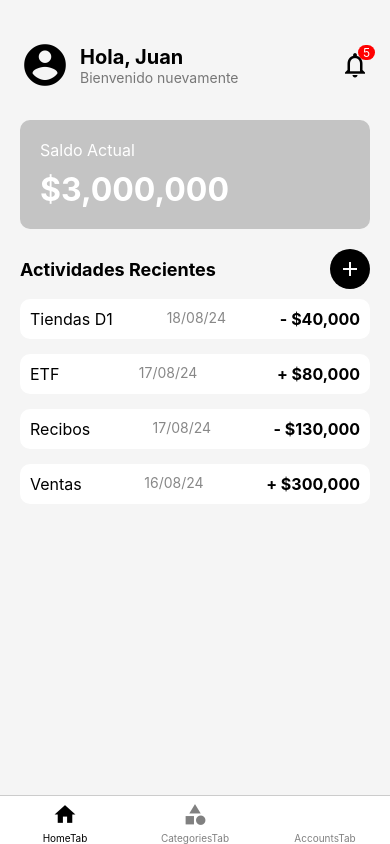
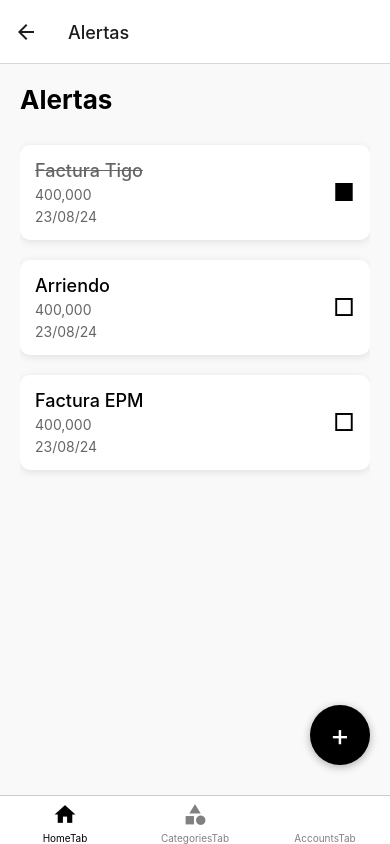
Before and after one commit to FerneyMontoya6/Money-Tracker, a React Native app: screen /AlertsScreen in a window 390 px wide. Built offline with nearby package versions, Linux system fonts and the light colour scheme.

Commit message:
alert screens created

```diff
--- a/App.js
+++ b/App.js
@@ -3,10 +3,13 @@ import { NavigationContainer } from "@react-navigation/native";
 import { createStackNavigator } from "@react-navigation/stack";
 import { createBottomTabNavigator } from "@react-navigation/bottom-tabs";
 import LandingScreen from "./screens/LandingScreen";
-import CategoryScreen from "./screens/CategoryScreen";
+import SpentCategoryScreen from "./screens/SpentCategoryScreen";
+import IncomeCategoryScreen from "./screens/IncomeCategoryScreen";
 import HomeScreen from "./screens/HomeScreen";
 import ActivityRegisterScreen from "./screens/ActivityRegisterScreen";
 import AccountsScreen from './screens/AccountsScreen'
+import CreateAlertScreen from './screens/CreateAlertScreen'
+import AlertsScreen from './screens/AlertsScreen'
 import { MaterialIcons } from "@expo/vector-icons";
 import { iconsNavigationBar } from "./utils/constants";
 
@@ -26,6 +29,16 @@ function HomeStackNavigator() {
         component={ActivityRegisterScreen}
         options={{ headerShown: false }}
       />
+      <Stack.Screen
+        name="AlertsScreen"
+        component={AlertsScreen}
+        options={{ headerShown: true, title: 'Alertas' }}
+      />
+      <Stack.Screen
+        name="CreateAlertScreen"
+        component={CreateAlertScreen}
+        options={{ headerShown: true, title: 'Crear Alerta' }}
+      />
     </Stack.Navigator>
   );
 }
@@ -39,13 +52,13 @@ function CategoriesStackNavigator() {
         options={{ headerShown: false }}
       />
       <Stack.Screen
-        name="CategoriesScreen"
-        component={CategoryScreen}
+        name="SpentCategoriesScreen"
+        component={SpentCategoryScreen}
         options={{ headerShown: false }}
       />
       <Stack.Screen
-        name="AccountsScreen"
-        component={AccountsScreen}
+        name="IncomeCategoriesScreen"
+        component={IncomeCategoryScreen}
         options={{ headerShown: false }}
       />
     </Stack.Navigator>
--- /dev/null
+++ b/screens/AlertsScreen.js
@@ -0,0 +1,119 @@
+import React, { useState } from 'react';
+import { View, Text, StyleSheet, TouchableOpacity, FlatList } from 'react-native';
+
+export default function AlertsScreen({ navigation }) {
+  const [alertas, setAlertas] = useState([
+    { id: '1', nombre: 'Factura Tigo', monto: '400,000', fecha: '23/08/24', completado: true },
+    { id: '2', nombre: 'Arriendo', monto: '400,000', fecha: '23/08/24', completado: false },
+    { id: '3', nombre: 'Factura EPM', monto: '400,000', fecha: '23/08/24', completado: false },
+  ]);
+
+  const toggleCompletado = (id) => {
+    setAlertas((prevAlertas) =>
+      prevAlertas.map((alerta) =>
+        alerta.id === id ? { ...alerta, completado: !alerta.completado } : alerta
+      )
+    );
+  };
+
+  return (
+    <View style={styles.container}>
+      <Text style={styles.headerText}>Alertas</Text>
+
+      <FlatList
+        data={alertas}
+        keyExtractor={(item) => item.id}
+        renderItem={({ item }) => (
+          <View style={styles.alertItem}>
+            <View style={styles.textContainer}>
+              <Text style={[styles.alertText, item.completado && styles.completedText]}>
+                {item.nombre}
+              </Text>
+              <Text style={styles.alertSubText}>{item.monto}</Text>
+              <Text style={styles.alertSubText}>{item.fecha}</Text>
+            </View>
+            <TouchableOpacity onPress={() => toggleCompletado(item.id)}>
+              <Text style={styles.checkbox}>{item.completado ? '■' : '□'}</Text>
+            </TouchableOpacity>
+          </View>
+        )}
+      />
+
+      <TouchableOpacity
+        style={styles.addButton}
+        onPress={() => navigation.navigate('CreateAlertScreen')}
+      >
+        <Text style={styles.addButtonText}>+</Text>
+      </TouchableOpacity>
+    </View>
+  );
+}
+
+const styles = StyleSheet.create({
+  container: {
+    flex: 1,
+    padding: 20,
+    backgroundColor: '#f9f9f9',
+  },
+  headerText: {
+    fontSize: 26,
+    fontWeight: 'bold',
+    marginBottom: 20,
+    color: '#000',
+  },
+  alertItem: {
+    flexDirection: 'row',
+    justifyContent: 'space-between',
+    alignItems: 'center',
+    backgroundColor: '#fff',
+    padding: 15,
+    borderRadius: 10,
+    shadowColor: '#000',
+    shadowOffset: { width: 0, height: 2 },
+    shadowOpacity: 0.1,
+    shadowRadius: 8,
+    elevation: 4,
+    marginVertical: 10,
+  },
+  textContainer: {
+    flex: 1,
+  },
+  alertText: {
+    fontSize: 18,
+    fontWeight: '500',
+    color: '#000',
+  },
+  completedText: {
+    textDecorationLine: 'line-through',
+    color: '#666',
+  },
+  alertSubText: {
+    fontSize: 14,
+    color: '#666',
+    marginTop: 5,
+  },
+  checkbox: {
+    fontSize: 24,
+    color: '#000',
+  },
+  addButton: {
+    backgroundColor: '#000',
+    borderRadius: 50,
+    width: 60,
+    height: 60,
+    justifyContent: 'center',
+    alignItems: 'center',
+    position: 'absolute',
+    bottom: 30,
+    right: 20,
+    shadowColor: '#000',
+    shadowOffset: { width: 0, height: 2 },
+    shadowOpacity: 0.3,
+    shadowRadius: 8,
+    elevation: 6,
+  },
+  addButtonText: {
+    color: '#fff',
+    fontSize: 30,
+  },
+});
--- /dev/null
+++ b/screens/CreateAlertScreen.js
@@ -0,0 +1,99 @@
+import React, { useState } from 'react';
+import { View, Text, TextInput, TouchableOpacity, StyleSheet, Platform } from 'react-native';
+import DateTimePicker from '@react-native-community/datetimepicker';
+
+export default function CreateAlertScreen({ navigation }) {
+  const [alertName, setAlertName] = useState('');
+  const [amount, setAmount] = useState('');
+  const [date, setDate] = useState(new Date());
+  const [showDatePicker, setShowDatePicker] = useState(false);
+
+  const showDatepicker = () => {
+    setShowDatePicker(true);
+  };
+
+  const onChange = (event, selectedDate) => {
+    const currentDate = selectedDate || date;
+    setShowDatePicker(Platform.OS === 'ios');
+    setDate(currentDate);
+  };
+
+  return (
+    <View style={stylesCrear.container}>
+      <Text style={stylesCrear.headerText}>Crear alerta</Text>
+
+      <Text>Nombre de la alerta</Text>
+      <TextInput
+        style={stylesCrear.input}
+        placeholder="Arriendo"
+        value={alertName}
+        onChangeText={setAlertName}
+      />
+
+      <Text>Monto</Text>
+      <TextInput
+        style={stylesCrear.input}
+        placeholder="$400.000"
+        keyboardType="numeric"
+        value={amount}
+        onChangeText={setAmount}
+      />
+
+      <Text>Fecha de recordatorio</Text>
+      <TouchableOpacity onPress={showDatepicker}>
+        <TextInput
+          style={stylesCrear.input}
+          placeholder="Selecciona una fecha"
+          value={date.toLocaleDateString()}
+          editable={false}
+        />
+      </TouchableOpacity>
+
+      {showDatePicker && (
+        <DateTimePicker
+          value={date}
+          mode="date"
+          display="default"
+          onChange={onChange}
+        />
+      )}
+
+      <TouchableOpacity
+        style={stylesCrear.cancelButton}
+        onPress={() => navigation.goBack()}
+      >
+        <Text style={stylesCrear.cancelButtonText}>Cancelar</Text>
+      </TouchableOpacity>
+    </View>
+  );
+}
+
+const stylesCrear = StyleSheet.create({
+  container: {
+    flex: 1,
+    padding: 20,
+  },
+  headerText: {
+    fontSize: 24,
+    fontWeight: 'bold',
+    marginBottom: 20,
+  },
+  input: {
+    borderColor: 'gray',
+    borderWidth: 1,
+    padding: 10,
+    marginVertical: 10,
+    borderRadius: 5,
+  },
+  cancelButton: {
+    padding: 10,
+    backgroundColor: 'black',
+    marginTop: 20,
+    borderRadius: 5,
+    justifyContent: 'center',
+    alignItems: 'center',
+  },
+  cancelButtonText: {
+    color: 'white',
+  },
+});
--- a/screens/HomeScreen.js
+++ b/screens/HomeScreen.js
@@ -19,7 +19,7 @@ export default function HomeScreen({ navigation }) {
             <Text style={styles.welcome}>Bienvenido nuevamente</Text>
           </View>
         </View>
-        <TouchableOpacity style={styles.notificationIcon}>
+        <TouchableOpacity style={styles.notificationIcon} onPress={() => navigation.navigate('AlertsScreen')} >
           <MaterialIcons name="notifications-none" size={30} color="#000" />
           <View style={styles.notificationBadge}>
             <Text style={styles.badgeText}>5</Text>
--- /dev/null
+++ b/screens/IncomeCategoryScreen.js
@@ -0,0 +1,103 @@
+import React, { useState } from 'react';
+import { View, Text, TouchableOpacity, StyleSheet } from 'react-native';
+
+export default function IncomeCategorySpeScreen({ navigation }) {
+  // Estado para almacenar las categorías seleccionadas
+  const [selectedCategories, setSelectedCategories] = useState([]);
+
+  // Función para manejar la selección de categorías
+  const handleCategoryPress = (category) => {
+    setSelectedCategories((prevSelected) =>
+      prevSelected.includes(category)
+        ? prevSelected.filter((item) => item !== category) // Deseleccionar
+        : [...prevSelected, category] // Seleccionar
+    );
+  };
+
+  return (
+    <View style={styles.container}>
+      <Text style={styles.title}>Selecciona tus categorías</Text>
+
+      <Text style={styles.secundatyTitle}>Categorías de ingreso</Text>
+
+      <View style={styles.categoriesContainer}>
+        {['Salario', 'Ventas', 'Intereses', 'Freelancing'].map((category) => (
+          <TouchableOpacity
+            key={category}
+            style={[
+              styles.category,
+              selectedCategories.includes(category) && styles.selectedCategory,
+            ]}
+            onPress={() => handleCategoryPress(category)}
+          >
+            <Text
+              style={[
+                styles.categoryText,
+                selectedCategories.includes(category) && styles.selectedCategoryText,
+              ]}
+            >
+              {category}
+            </Text>
+          </TouchableOpacity>
+        ))}
+      </View>
+
+      <TouchableOpacity
+        style={styles.button}
+        onPress={() => navigation.navigate('HomeScreen')}
+      >
+        <Text style={styles.buttonText}>Siguiente</Text>
+      </TouchableOpacity>
+    </View>
+  );
+}
+
+const styles = StyleSheet.create({
+  container: {
+    flex: 1,
+    justifyContent: 'center',
+    padding: 20,
+    paddingTop: 5,
+    backgroundColor: '#fff',
+  },
+  title: {
+    fontSize: 36,
+    fontWeight: 'bold',
+    marginBottom: 70,
+  },
+  secundatyTitle: {
+    fontSize: 20,
+    fontWeight: 'bold',
+    marginBottom: 20,
+  },
+  categoriesContainer: {
+    marginBottom: 40,
+  },
+  category: {
+    backgroundColor: '#f5f5f5',
+    padding: 15,
+    borderRadius: 8,
+    marginBottom: 10,
+  },
+  selectedCategory: {
+    backgroundColor: '#000', // Color cuando la categoría está seleccionada
+  },
+  categoryText: {
+    fontSize: 16,
+    textAlign: 'center',
+  },
+  selectedCategoryText: {
+    color: '#fff', // Cambiar el color del texto cuando la categoría está seleccionada
+  },
+  button: {
+    backgroundColor: '#000',
+    padding: 15,
+    borderRadius: 8,
+  },
+  buttonText: {
+    color: '#fff',
+    textAlign: 'center',
+    fontSize: 16,
+    fontWeight: 'bold',
+  },
+});
--- a/screens/LandingScreen.js
+++ b/screens/LandingScreen.js
@@ -23,7 +23,7 @@ export default function LandingScreen({ navigation }) {
       <CustomTextInput label="Nombre" placeholder="Escribe tu nombre" />
       <TouchableOpacity
         style={styles.button}
-        onPress={() => navigation.navigate("CategoriesScreen")}
+        onPress={() => navigation.navigate("SpentCategoriesScreen")}
       >
         <Text style={styles.buttonText}>Siguiente</Text>
       </TouchableOpacity>
--- a/screens/CategoryScreen.js
+++ b/screens/SpentCategoryScreen.js
@@ -1,10 +1,12 @@
 import React from 'react';
 import { View, Text, TouchableOpacity, StyleSheet } from 'react-native';
 
-export default function CategoryScreen({ navigation }) {
+export default function SpentCategorySpeScreen({ navigation }) {
   return (
     <View style={styles.container}>
       <Text style={styles.title}>Selecciona tus categorías</Text>
+
+      <Text style={styles.secundatyTitle}>Categorías de gasto</Text>
 
       <View style={styles.categoriesContainer}>
         {['Entretenimiento', 'Salud', 'Fitness', 'Comida'].map((category) => (
@@ -16,7 +18,7 @@ export default function CategoryScreen({ navigation }) {
 
       <TouchableOpacity
         style={styles.button}
-        onPress={() => navigation.navigate('Home')}
+        onPress={() => navigation.navigate('IncomeCategoriesScreen')}
       >
         <Text style={styles.buttonText}>Siguiente</Text>
       </TouchableOpacity>
@@ -29,10 +31,16 @@ const styles = StyleSheet.create({
     flex: 1,
     justifyContent: 'center',
     padding: 20,
+    paddingTop: 5,
     backgroundColor: '#fff',
   },
   title: {
-    fontSize: 24,
+    fontSize: 36,
+    fontWeight: 'bold',
+    marginBottom: 70,
+  },
+  secundatyTitle: {
+    fontSize: 20,
     fontWeight: 'bold',
     marginBottom: 20,
   },
@@ -47,6 +55,7 @@ const styles = StyleSheet.create({
   },
   categoryText: {
     fontSize: 16,
+    textAlign: 'center',
   },
   button: {
     backgroundColor: '#000',
```
Also changed, not shown: package.json (+4 -3 lines), 1 other file (tests, documents, lock files or other folders).
